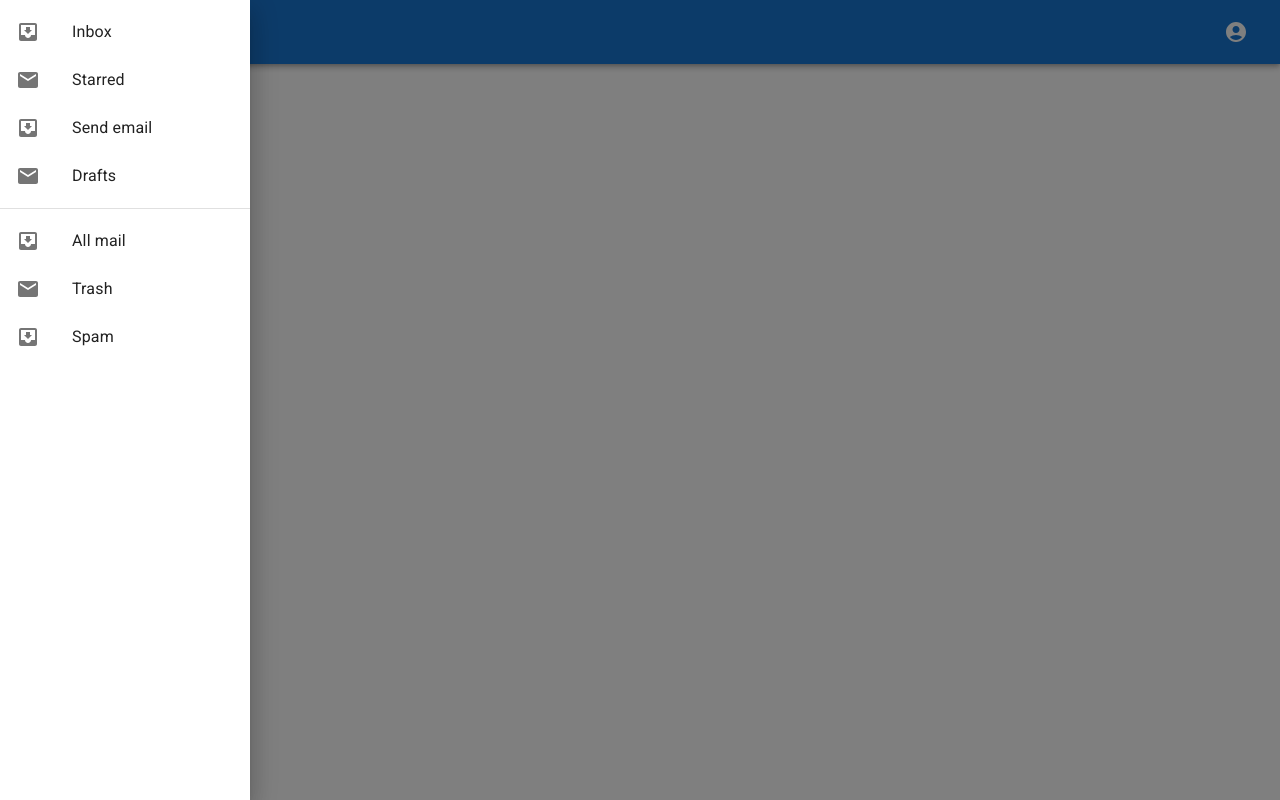
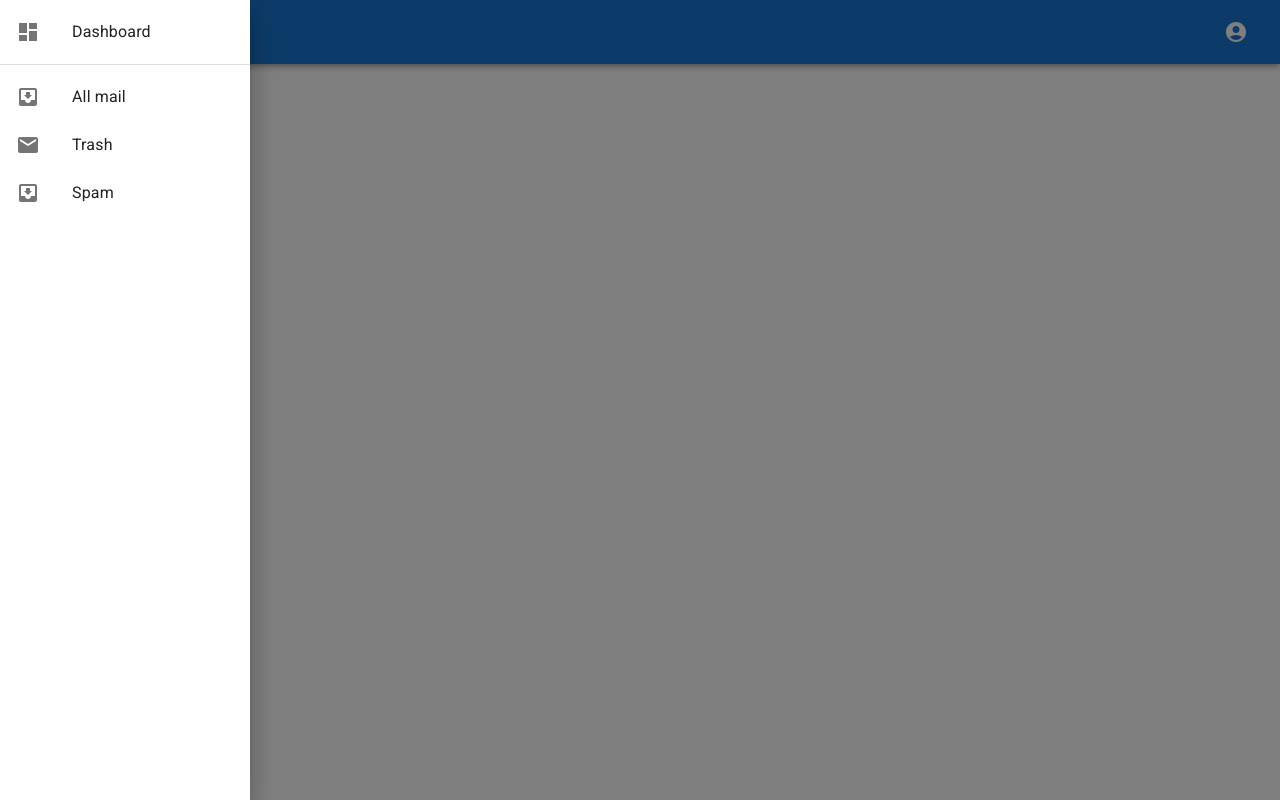
Before and after one commit to XojiakbarA/warehouse-app, a React (Create React App) app: page / in a window 1280 px wide. Both pictures are taken after a click on the button 32 px from the left and 32 px from the top of the page. Built offline with nearby package versions, Linux system fonts and the light colour scheme.

Commit message:
created dashboard page

```diff
--- a/src/App.js
+++ b/src/App.js
@@ -1,21 +1,22 @@
 import {CssBaseline, ThemeProvider, useTheme} from "@mui/material";
 import {Route, Routes} from "react-router";
 import MainLayout from "./components/layouts/MainLayout";
+import Dashboard from "./pages/Dashboard";
 
 function App() {
 
-    const theme = useTheme();
+    const theme = useTheme()
 
     return (
         <ThemeProvider theme={theme}>
             <CssBaseline/>
             <Routes>
                 <Route path={"/"} element={<MainLayout/>}>
-
+                    <Route index element={<Dashboard/>}/>
                 </Route>
             </Routes>
         </ThemeProvider>
-    );
+    )
 }
 
 export default App
--- a/src/components/layouts/MainLayout/MainAppBar.js
+++ b/src/components/layouts/MainLayout/MainAppBar.js
@@ -1,5 +1,4 @@
 import AppBar from '@mui/material/AppBar';
-import Box from '@mui/material/Box';
 import Toolbar from '@mui/material/Toolbar';
 import Typography from '@mui/material/Typography';
 import IconButton from '@mui/material/IconButton';
@@ -22,7 +21,6 @@ const MainAppBar = ({ onMenuIconClick }) => {
     }
 
     return (
-        <Box sx={{ flexGrow: 1 }}>
         <AppBar position="static">
             <Toolbar>
                 <IconButton
@@ -66,7 +64,6 @@ const MainAppBar = ({ onMenuIconClick }) => {
                 </Menu>
             </Toolbar>
         </AppBar>
-        </Box>
     )
 }
 
--- a/src/components/layouts/MainLayout/MainDrawer.js
+++ b/src/components/layouts/MainLayout/MainDrawer.js
@@ -8,6 +8,8 @@ import ListItemIcon from '@mui/material/ListItemIcon';
 import ListItemText from '@mui/material/ListItemText';
 import InboxIcon from '@mui/icons-material/MoveToInbox';
 import MailIcon from '@mui/icons-material/Mail';
+import DashboardIcon from '@mui/icons-material/Dashboard';
+import {Link} from "react-router-dom";
 
 const MainDrawer = ({ open, onDrawerClose }) => {
 
@@ -23,16 +25,14 @@ const MainDrawer = ({ open, onDrawerClose }) => {
                 onKeyDown={onDrawerClose}
             >
                 <List>
-                    {['Inbox', 'Starred', 'Send email', 'Drafts'].map((text, index) => (
-                        <ListItem key={text} disablePadding>
-                            <ListItemButton>
-                                <ListItemIcon>
-                                    {index % 2 === 0 ? <InboxIcon /> : <MailIcon />}
-                                </ListItemIcon>
-                                <ListItemText primary={text} />
-                            </ListItemButton>
-                        </ListItem>
-                    ))}
+                    <ListItem disablePadding>
+                        <ListItemButton component={Link} to={"/"}>
+                            <ListItemIcon>
+                                <DashboardIcon/>
+                            </ListItemIcon>
+                            <ListItemText primary={"Dashboard"}/>
+                        </ListItemButton>
+                    </ListItem>
                 </List>
                 <Divider />
                 <List>
--- a/src/components/layouts/MainLayout/index.js
+++ b/src/components/layouts/MainLayout/index.js
@@ -20,7 +20,6 @@ const MainLayout = () => {
         <>
             <MainAppBar onMenuIconClick={toggleDrawer}/>
             <MainDrawer open={open} onDrawerClose={toggleDrawer}/>
-            <Toolbar/>
             <Container maxWidth={"xl"}>
                 <Outlet/>
             </Container>
--- /dev/null
+++ b/src/pages/Dashboard.js
@@ -0,0 +1,8 @@
+
+const Dashboard = () => {
+    return (
+        <h1>Dashboard</h1>
+    )
+}
+
+export default Dashboard
```
Lines whose indentation alone changed are shown as unchanged.
